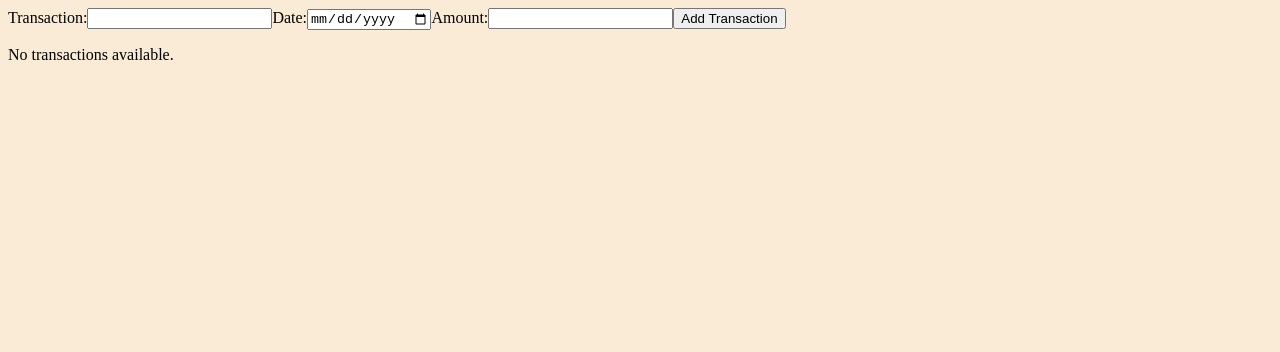
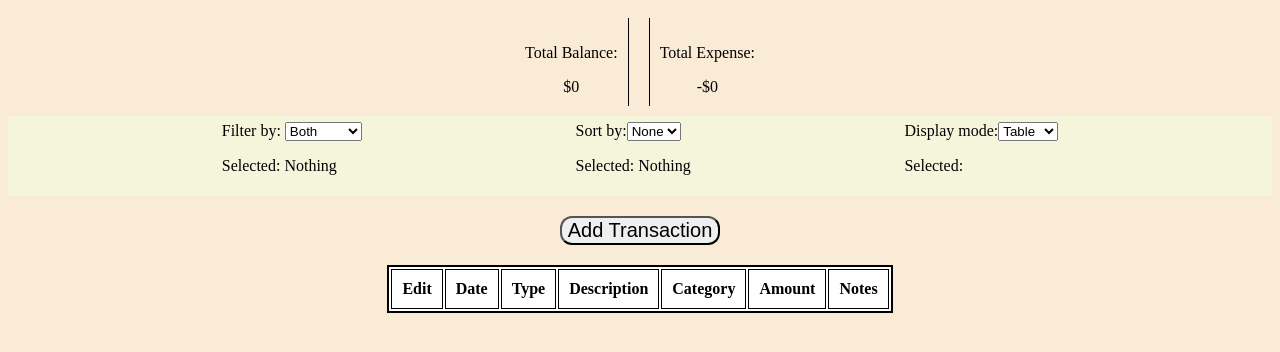
Before and after one commit to JMyoi/BudgetTracker-React, a React (Vite) app: page / in a window 1280 px wide. Shown: the top 352 px of the page. Built offline with nearby package versions, Linux system fonts and the light colour scheme.

Commit message:
copied and pasted

```diff
--- a/src/App.css
+++ b/src/App.css
@@ -97,3 +97,68 @@ body{
 .previewNote{
   display:inline;
 }
+
+
+.TotalInfo{
+  display:flex;
+
+}
+#balance{
+  display:flex;
+  flex-direction: column;
+  align-items: center;
+  border-right: 1px solid black;
+  padding: 10px 10px;
+  margin: 10px 10px;
+}
+#expense{
+  display:flex;
+  flex-direction: column;
+  align-items: center;
+  border-left: 1px solid black;
+  padding: 10px 10px;
+  margin: 10px 10px;
+
+}
+
+#HeaderToolbar{
+  background-color: beige;
+  display:flex;
+  flex-direction: row;
+  justify-content: space-evenly;
+  align-items: center;
+  width:100%;
+  height:80px;
+
+}
+#Filter:hover{
+  background-color:blanchedalmond;
+}
+#Sort:hover{
+  background-color: blanchedalmond;
+
+}
+#Display:hover{
+  background-color: blanchedalmond;
+}
+.TransactionBtn{
+  margin: 10px 10px;
+}
+.AddTransactionBtn{
+  font-size: 20px;
+  border-radius: 12px;
+  margin:20px 0px 0px 0px;
+}
+.AddTransactionBtn:hover{
+  background-color:aquamarine;
+}
+.editBtns{
+  display:flex;
+  flex-direction:column;
+}
+.NoteButton{
+  width:70px;
+}
+.previewNote{
+  display:inline;
+}
--- a/src/App.jsx
+++ b/src/App.jsx
@@ -1,88 +1,261 @@
-import { useState } from 'react'
 import './App.css'
+import {useState} from 'react'
+import{v4 as uuidv4} from 'uuid'
+import HeaderToolbar from './HeaderToolbar'
 
-function BudgetTracker() {
-  const [transactions, setTransactions] = useState([]);//set to empty aray
+function TotalInfo({transactions}){
+  //const [totals, setTotals] = useState({balance:0, expense:0});
 
-  const handleAddTransaction = (event) => {
-    event.preventDefault();
-    const form = event.target;
-    const transaction = {
-      name: form.name.value,
-      date: form.date.value,
-      //turn the string into floating point number
-      amount: parseFloat(form.amount.value),
-    };
-    setTransactions([...transactions, transaction]);
-    form.reset();
-  };
+  let size= transactions.length;
 
-  const handleRemoveTransaction = (index) => {
-    const updatedTransactions = [...transactions];
-    updatedTransactions.splice(index, 1);
-    setTransactions(updatedTransactions);
-  };
+  let totalBalance = 0;
+  for(let i = 0; i<size; i++){
+    totalBalance+=transactions[i].amount;
+  }
+  //setTotals({balance:totalBalance, ...totals});
+
+  let totalExpense = 0;
+  for(let i =0; i<size; i++){
+    if(transactions[i].amount<0){
+      totalExpense+=transactions[i].amount;
+    }
+  }
+ // setTotals({...totals, expense:totalExpense});
+
+  return(
+  <div className = "TotalInfo">
+    <div id = "balance">
+      <p>Total Balance:</p>
+      ${totalBalance}
+    </div>
+    <div id = 'expense'>
+      <p>Total Expense:</p>
+      -${totalExpense}
+    </div>
+  </div>);
+}
+
+
+function BudgetTracker(){
+   //this state holds an array of objects with transaction, data, and amount keys.
+  const[transactions, setTransactions] = useState([]);
 
   return (
-    <div className="budget-tracker">
-      <form onSubmit={handleAddTransaction}>
-        <label>
-          Transaction:
-          <input type="text" name="name" required />
-        </label>
-        <label>
-          Date:
-          <input type="date" name="date" required />
-        </label>
-        <label>
-          Amount:
-          <input type="number" name="amount" step="0.01" required />
-        </label>
-        <button type="submit">Add Transaction</button>
-      </form>
+    <>
+    <TotalInfo transactions = {transactions}/>
+    <HeaderToolbar />
+    <Form transactions = {transactions} setTransactions = {setTransactions}/>
+    <TableContent transactions = {transactions} setTransactions = {setTransactions}/>
+    </>
+  )
+}
 
-      {transactions.length > 0 ? (
-        <table className="transaction-table">
-          <thead>
-            <tr>
-              <th>Transaction</th>
-              <th>Date</th>
-              <th>Amount</th>
-              <th>Remove</th>
-            </tr>
-          </thead>
-          <tbody>
-            {transactions.map((transaction, index) => (
-              <tr key={index}>
-                <td>{transaction.name}</td>
-                <td>{transaction.date}</td>
-                <td>${transaction.amount.toFixed(2)}</td>
-                <td>
-                  <button
-                    className="remove-button"
-                    onClick={() => handleRemoveTransaction(index)}
-                  >
-                    Remove
-                  </button>
-                </td>
-              </tr>
-            ))}
-          </tbody>
-        </table>
-      ) : (
-        //if no transactions.
-        <p>No transactions available.</p>
-      )}
-    </div>
+
+function Form({transactions, setTransactions }){
+
+const[Open, setOpen] = useState(false);
+
+  function handleSubmit(e){
+    e.preventDefault();
+    //determine if the amount should be negative(expense) or positive(income)
+    let amt = (e.target.transactionType.value==="expense")? (-e.target.amountInput.value) : (+e.target.amountInput.value) ;
+    setTransactions(
+        [{
+          date: e.target.dateInput.value,
+          description: e.target.descriptionInput.value,
+          category: e.target.categoryInput.value,
+          amount: amt,
+          type: e.target.transactionType.value,
+          id: uuidv4()//gives a unique id for all transactions by using the uuid
+        }, ...transactions]
+        //form.reset(); if you want the form to reset.
+      );
+
+    }
+
+    if(Open){
+      return(
+        <>
+        <form onSubmit = {handleSubmit} className = "AddTransactionForm" >
+        <label htmlFor ="dateInput" >Date: </label>
+          <input id = "dateInput" type="date" required/>
+        <label htmlFor = "descriptionInput"> Description: </label>
+          <input id = "descriptionInput" type="text" required placeholder='ex.water'/>
+        <label htmlFor="categoryInput">Category: </label>
+          <input id = 'categoryInput' type='text' required placeholder = 'ex.groceries'/>
+        <label htmlFor = "amountInput">Amount: </label>
+          <input id ="amountInput" type="number" required />
+          <input type = 'radio' value = 'expense' name = 'transactionType'/>{/*radio group must share the same name attribute so that when one is selected the others are unselected. You also refer to the name to get the selected value*/}
+        <label htmlFor="transactionType">expense </label>
+        <input type = 'radio' value = 'income' name = 'transactionType'/>
+        <label htmlFor="transactionType">income </label>
+          <div className = "TransactionBtn">
+          <button type = "button" onClick = {()=>setOpen(false)}>Cancel</button>
+          <button type = "reset"> Reset</button>
+          <input type="submit" value = "Save"/>
+          </div>
+        </form>
+        </>
+      );
+    }else{
+      return(
+        <>
+          <button type = "button" onClick = {()=>setOpen(true)} className = 'AddTransactionBtn'>Add Transaction</button>
+        </>
+      );
+    }
+}
+
+
+//this removes transactions that are the exact same.
+function RemoveButton({transactionData, transactions, setTransactions}){
+  return(
+   <div className = "editBtns">
+    <button type = "button" onClick = {()=>(setTransactions(transactions.filter(
+      transaction=>{
+          return(transaction.id!==transactionData.id)
+      })))}>Remove</button>
+   </div>
   );
 }
 
-function App() {
+function Note(){
+  const[show, setShow] = useState(false);
+  const[showPreview, setShowPreview] = useState(false);
+  const[note, setNote] = useState('');
+
+  function addNote(event){
+    setNote(event.target.value);
+  }
+
   return (
+    <td>
+      <button onClick = {()=>{show?setShow(false):setShow(true)}} onMouseEnter={()=>{setShowPreview(true)}} onMouseLeave={()=>{setShowPreview(false)}} >
+        <img className = "NoteButton" src="src/images/speechbubble.png" alt="speech bubble" />
+      </button>
+      {showPreview? <p className= 'previewNote'>{note}</p>:<></> }
+      {show?  <><textarea value = {note} onChange={addNote} />
+            <button onClick={()=>setShow(false)}>X</button> </>
+        : <></>}
+    </td>
+  );
+}
+
+function EditButton({transactionData, transactions, setTransactions}){
+  const[showForm, setShowForm]= useState(false);
+
+  function handleEditSubmit(event){
+    setTransactions(transactions.map(
+      transaction=>{
+        if(transaction.id===transactionData.id){
+          const NewTransaction = {
+            date: event.target.dateinput.value,
+            description: event.target.descriptioninput.value,
+            category: event.target.categoryinput.value,
+            amount: event.target.amountinput.value,
+            type: event.target.transactionType.value,
+            id: transaction.id//id should stay the same
+          }
+          return NewTransaction;
+        }
+        else{
+          return transaction;
+        }
+      }
+    ));
+    setShowForm(false);
+  }
+
+
+  function FormCondition(){
+    return(
+      <form className = "AddTransactionForm" onSubmit = {handleEditSubmit} >
+      <label htmlFor ="dateinput" >Date: </label>
+        <input id = "dateinput" type="date" required />
+      <label htmlFor = "descriptioninput"> Description: </label>
+        <input id = "descriptioninput" type="text" required />
+      <label htmlFor="categoryinput">Category: </label>
+        <input id = 'categoryinput' type='text' required />
+      <label htmlFor = "amountinput">Amount: </label>
+        <input id ="amountinput" type="number" required />
+        <input type = 'radio' value = 'expense' name = 'transactionType' require/>
+        <label htmlFor="transactionType">expense </label>
+        <input type = 'radio' value = 'income' name = 'transactionType' require/>
+        <label htmlFor="transactionType">income </label>
+        <div className = "TransactionBtn">
+        <button type = "button" onClick = {()=>setShowForm(false)}>Cancel</button>
+        <button type = "reset"> Reset</button>
+        <input type="submit" value = "Save" />
+        </div>
+      </form>
+      );
+  }
+
+  return(
     <>
-  <BudgetTracker/>
+    <button onClick = {()=>setShowForm(true)}>Edit</button>
+    {showForm && <FormCondition/>}
     </>
   );
 }
 
-export default App;
+function TableContent({transactions, setTransactions }){
+
+  return (
+    <>
+    <div>
+      <table id = "TableContent">
+        <thead>
+          <tr id = "headerRow">
+            <th className = "tableHeader">Edit</th>
+            <th className = "tableHeader">Date</th>
+            <th className = 'tableHeader'>Type</th>
+            <th className = "tableHeader">Description</th>
+            <th className = "tableHeader">Category</th>
+            <th className = "tableHeader">Amount</th>
+            <th className = "tableHeader">Notes</th>
+          </tr>
+        </thead>
+
+        <tbody id = "dataBody">
+          {transactions.map(
+            (transactionData)=>{
+              return(
+                <>
+                <tr className = "inputRow" key = {transactionData.id}>
+                  <td className = "tableData">
+                  <RemoveButton transactionData = {transactionData} transactions = {transactions} setTransactions = {setTransactions}/>
+                  <EditButton transactionData = {transactionData} transactions = {transactions} setTransactions = {setTransactions}/>
+                  </td>
+                  <td className = "tableData">{transactionData.date} </td>
+                  <td className = "tableData">{transactionData.type} </td>
+                  <td className = "tableData">{transactionData.description} </td>
+                  <td className = "tableData">{transactionData.category}</td>
+                  <td className = "tableData">{(transactionData.amount>0)?('+'+transactionData.amount):(transactionData.amount)}</td>
+                  <Note/>
+                  <td className="tableData">Key:{transactionData.id}</td> {/* Display the key for debugging purorses*/}
+                </tr>
+                </>
+                )
+              }
+            )
+          }
+
+        </tbody>
+      </table>
+    </div>
+    </>
+  )
+}
+
+
+
+
+
+export default function App() {
+  return (
+    <div id='Page'>
+    <BudgetTracker/>
+    </div>
+  );
+}
```
